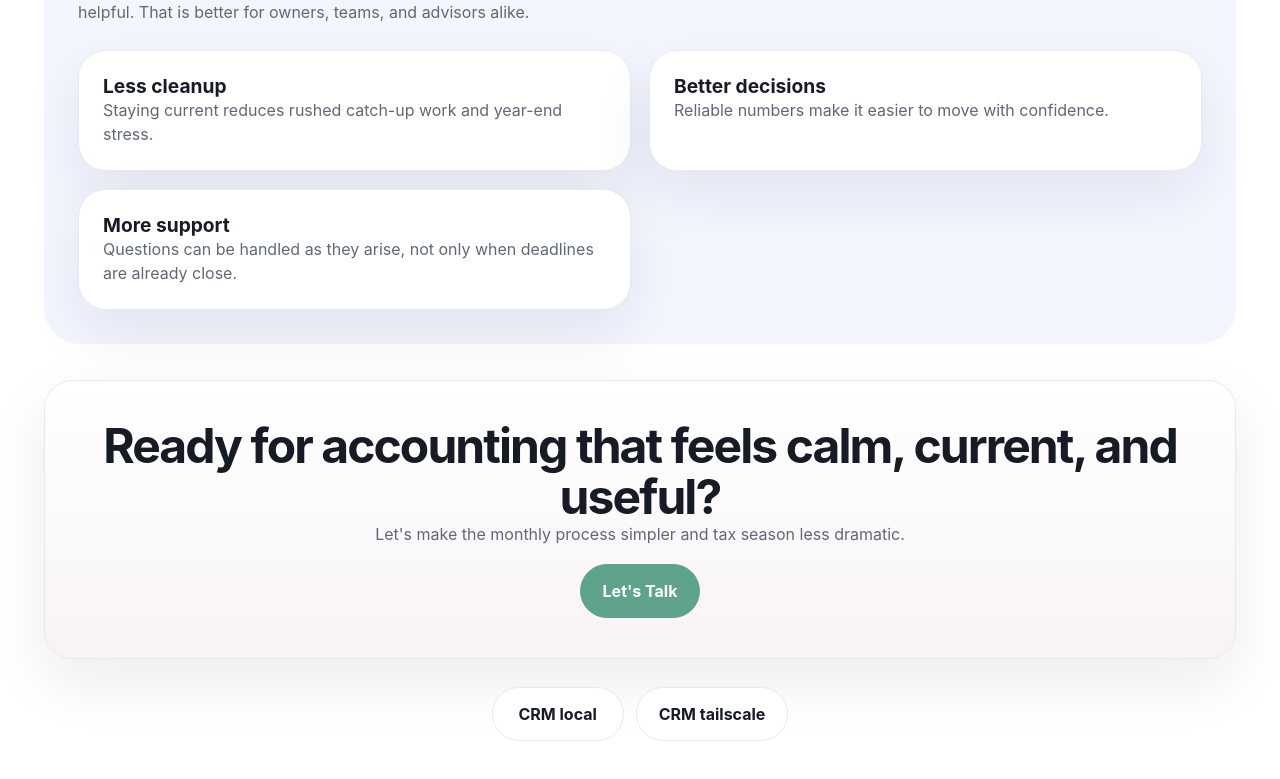
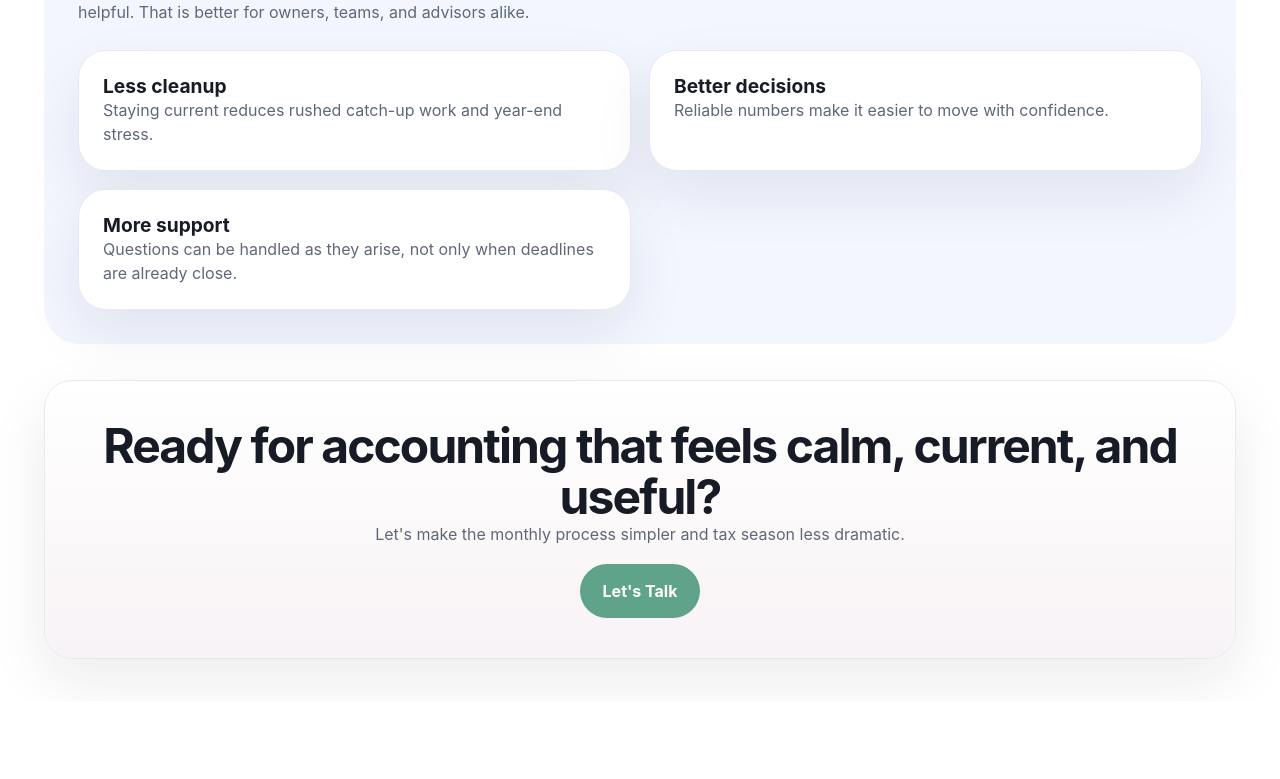
Before and after one commit to asendantmgmt891/boringaccountants-site, a React (Vite) app: page / in a window 1280 px wide. Shown: the part 2095-2874 px from the top of the page. After the commit the page ends 2796 px from the top, so only its background shows below. Built offline with nearby package versions, Linux system fonts and the light colour scheme.

Commit message:
Remove CRM footer links

```diff
--- a/src/App.jsx
+++ b/src/App.jsx
@@ -46,10 +46,6 @@ function Layout({ children }) {
         <NavLink to="/contact" className="button button-primary header-cta">Let&apos;s Talk</NavLink>
       </header>
       <main>{children}</main>
-      <footer className="site-footer">
-        <a href="http://192.168.0.210:3000" className="button button-secondary crm-link">CRM local</a>
-        <a href="http://100.95.167.39:3000" className="button button-secondary crm-link">CRM tailscale</a>
-      </footer>
     </div>
   )
 }
```
